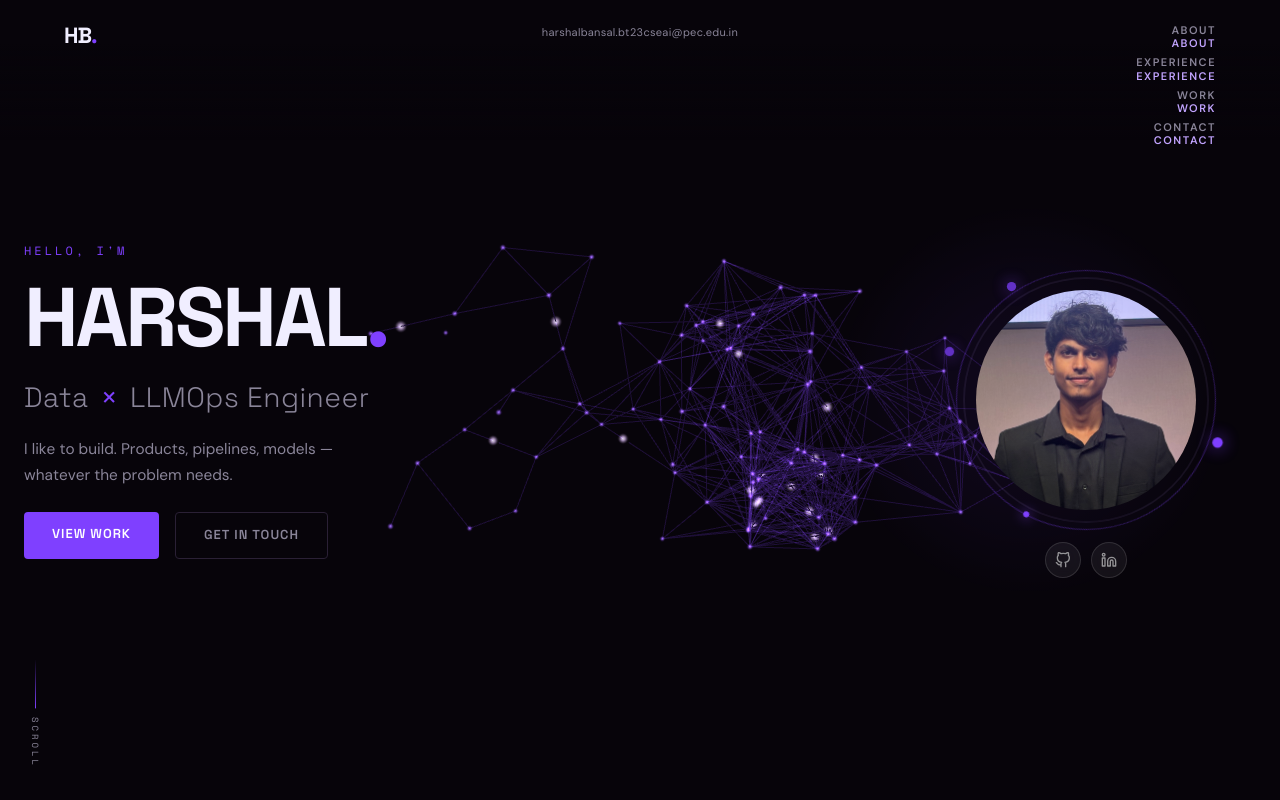
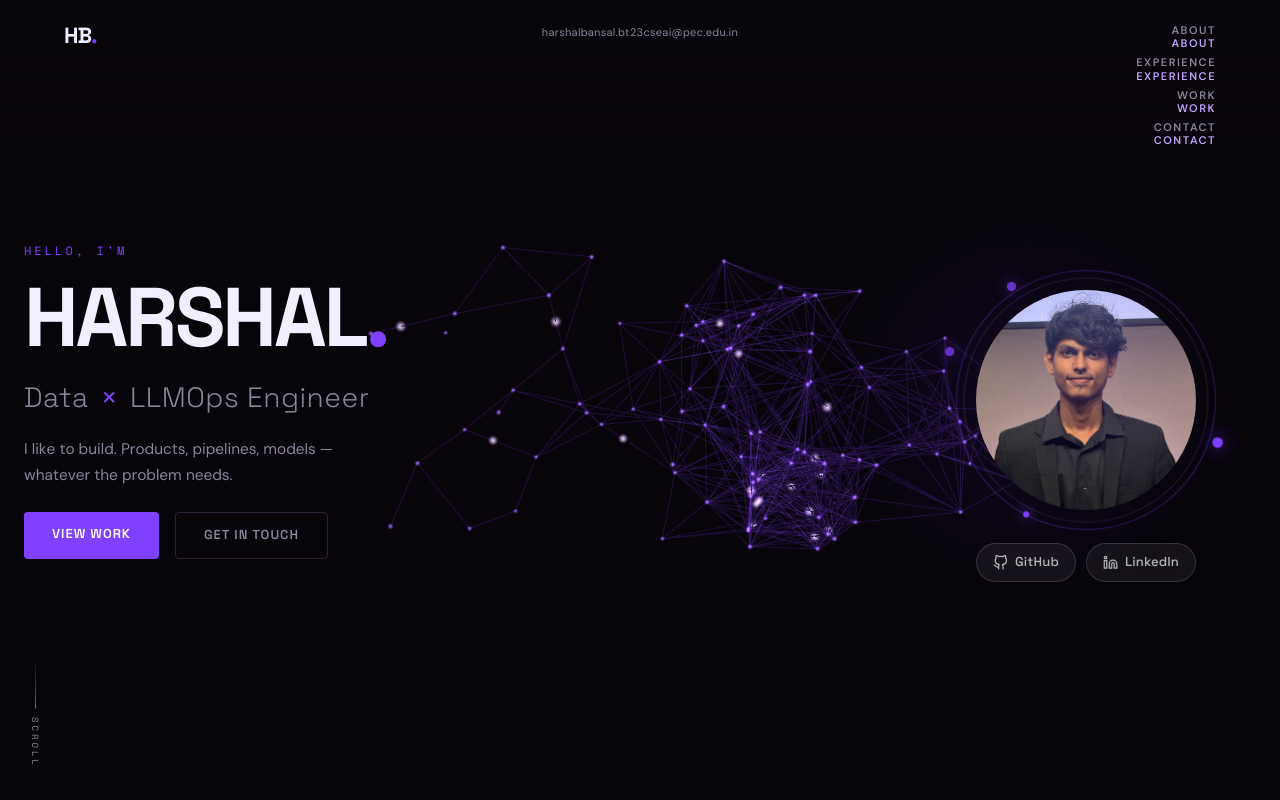
Before and after one commit to Harshal875/portfolio, a React (Vite) app: page / in a window 1280 px wide. Shown: the top 800 px of the page. Built offline with nearby package versions, Linux system fonts and the light colour scheme; no server answers.

Commit message:
feat: avatar socials as labeled pill buttons

```diff
--- a/src/components/Landing.tsx
+++ b/src/components/Landing.tsx
@@ -99,7 +99,7 @@ const Landing = () => {
             data-cursor="disable"
             aria-label="GitHub"
           >
-            <FiGithub />
+            <FiGithub /> GitHub
           </a>
           <a
             href="https://www.linkedin.com/in/harshal-bansal/"
@@ -109,7 +109,7 @@ const Landing = () => {
             data-cursor="disable"
             aria-label="LinkedIn"
           >
-            <FiLinkedin />
+            <FiLinkedin /> LinkedIn
           </a>
         </div>
       </div>
--- a/src/components/styles/Landing.css
+++ b/src/components/styles/Landing.css
@@ -136,27 +136,35 @@
 
 .avatar-socials {
   position: absolute;
-  bottom: -48px;
+  bottom: -52px;
   left: 50%;
   transform: translateX(-50%);
   display: flex;
   gap: 10px;
   z-index: 4;
+  white-space: nowrap;
 }
 
 .avatar-social-btn {
   display: flex;
   align-items: center;
-  justify-content: center;
-  width: 36px;
-  height: 36px;
-  border-radius: 50%;
+  gap: 7px;
+  padding: 8px 16px;
+  border-radius: 999px;
   background: rgba(255, 255, 255, 0.06);
-  border: 1px solid rgba(255, 255, 255, 0.12);
-  color: rgba(255, 255, 255, 0.55);
-  font-size: 16px;
+  border: 1px solid rgba(255, 255, 255, 0.14);
+  color: rgba(255, 255, 255, 0.7);
+  font-family: 'Space Grotesk', sans-serif;
+  font-size: 13px;
+  font-weight: 500;
+  letter-spacing: 0.2px;
   transition: background 0.2s ease, color 0.2s ease, border-color 0.2s ease, transform 0.2s ease;
-  backdrop-filter: blur(8px);
+  backdrop-filter: blur(10px);
+}
+
+.avatar-social-btn svg {
+  font-size: 15px;
+  flex-shrink: 0;
 }
 
 .avatar-social-btn:hover {
```
